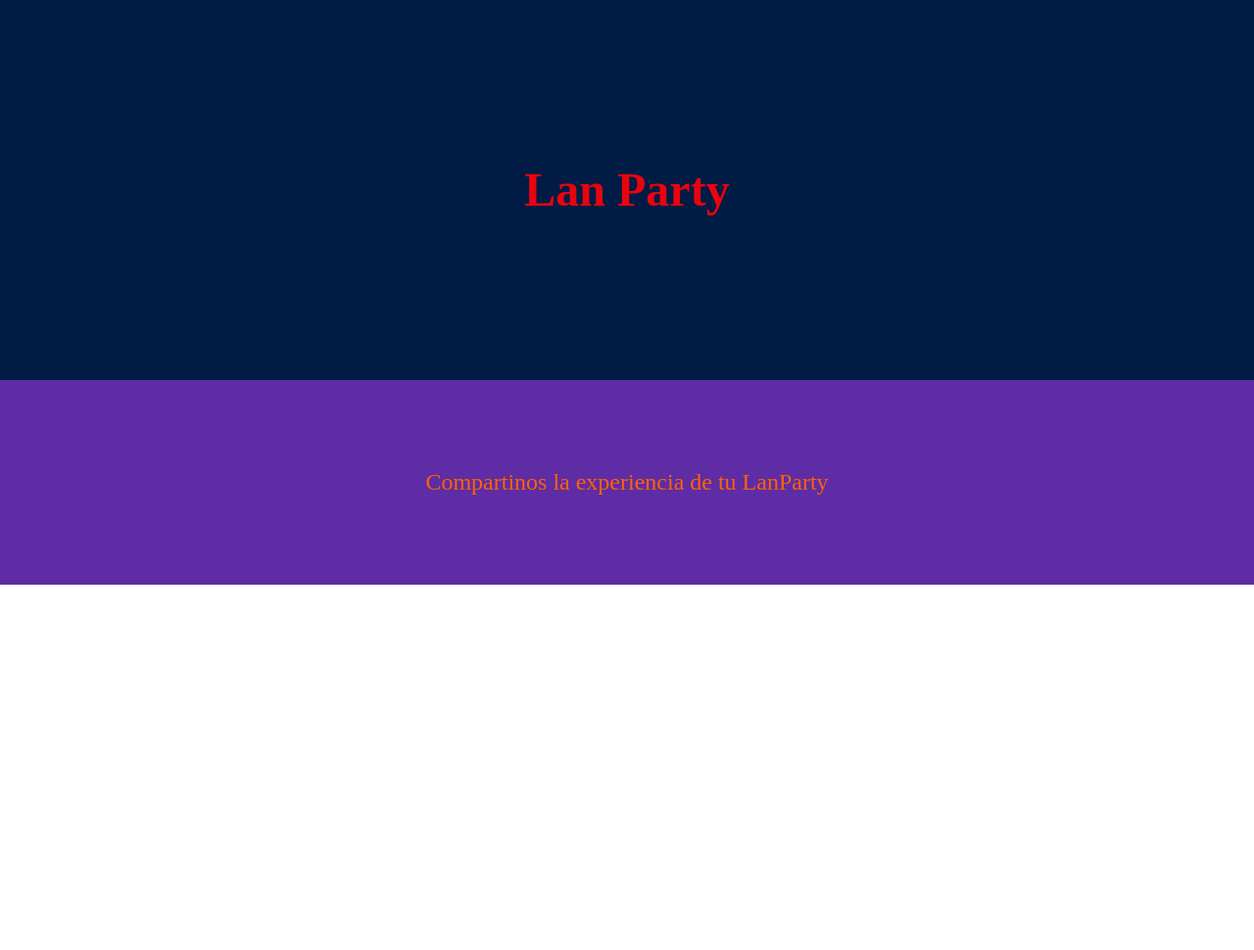
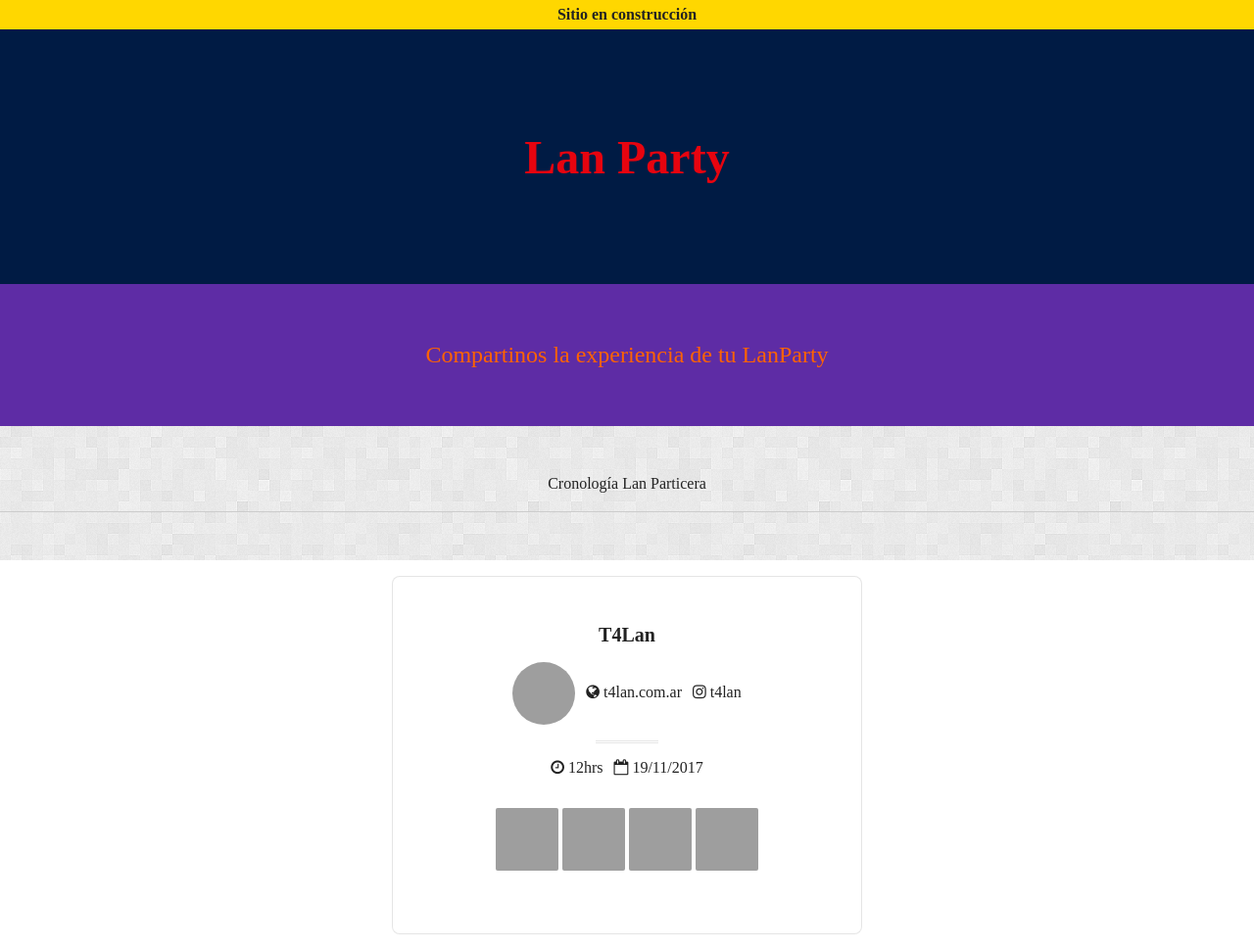
Before and after one commit to cravacuore/LanParty, a plain HTML site: page index.html in a window 1280 px wide. Shown: the whole page at 98% size. Before the commit the page ends 800 px from the top, so only its background shows below. Drawn offline with Linux system fonts and the light colour scheme; grey boxes are pictures that could not be loaded.

Commit message:
Entry example

```diff
--- a/index.html
+++ b/index.html
@@ -18,11 +18,51 @@
   </head>
 
   <body class="roboto">
-    <div class="w-100 bg-navy pv6">
+    <div class="w-100 pv1 bg-yellow tc b">
+      Sitio en construcción
+    </div>
+
+    <div class="w-100 bg-navy pv4 pv5-ns">
       <h1 class="dark-red tc f1">Lan Party</h1>
     </div>
-    <div class="w-100 bg-purple pv5">
-      <p class="orange tc f3">Compartinos la experiencia de tu LanParty</p>
+
+    <div class="w-100 bg-purple pv4">
+      <p class="orange tc f4 f3-ns">Compartinos la experiencia de tu LanParty</p>
     </div>
+
+    <div class="w-100 pv4" style="background-image: url(./bg.png); background-repeat: repeat-x;">
+      <p class="tc">Cronología Lan Particera</p>
+      <hr>
+    </div>
+
+    <article class="measure center bg-white br3 pa4 ma3 ba-ns b--black-10">
+      <div class="tc f7">
+        <h1 class="f4">T4Lan</h1>
+        <img src="https://instagram.fsst1-2.fna.fbcdn.net/t51.2885-19/s150x150/23668302_519434671745699_8598440804794499072_n.jpg" class="br-100 h3 w3 dib" title="LanParty group's avatar">
+        <i class="fa fa-lg fa-globe pl2" aria-hidden="true"> t4lan.com.ar</i>
+        <i class="fa fa-lg fa-instagram pl2" aria-hidden="true"> t4lan</i>
+      </div>
+      <hr class="center mw3 bb b--black-10">
+
+      <div class="lh-copy center f7 tc">
+        <i class="fa fa-lg fa-clock-o" aria-hidden="true"> 12hrs</i>
+        <i class="fa fa-lg fa-calendar-o pl2" aria-hidden="true"> 19/11/2017</i>
+      </div>
+
+      <div class="pv4 tc">
+        <img
+            src="https://instagram.fsst1-2.fna.fbcdn.net/t51.2885-15/s640x640/sh0.08/e35/23667856_206146276596152_7899367631067545600_n.jpg"
+            class="br1 h3 w3 dib" alt="avatar">
+        <img
+            src="https://instagram.fsst1-2.fna.fbcdn.net/t51.2885-15/s640x640/sh0.08/e35/23733966_151830628768291_4694855199666208768_n.jpg"
+            class="br1 h3 w3 dib" alt="avatar">
+        <img
+            src="https://instagram.fsst1-2.fna.fbcdn.net/t51.2885-15/s640x640/sh0.08/e35/23823803_1618561351544256_1125608428887080960_n.jpg"
+            class="br1 h3 w3 dib" alt="avatar">
+        <img
+            src="https://instagram.fsst1-2.fna.fbcdn.net/t51.2885-15/s640x640/sh0.08/e35/23596381_2190049914555263_2339283315342704640_n.jpg"
+            class="br1 h3 w3 dib" alt="avatar">
+      </div>
+    </article>
   </body>
 </html>
```
Also changed, not shown: bg.png (added).
